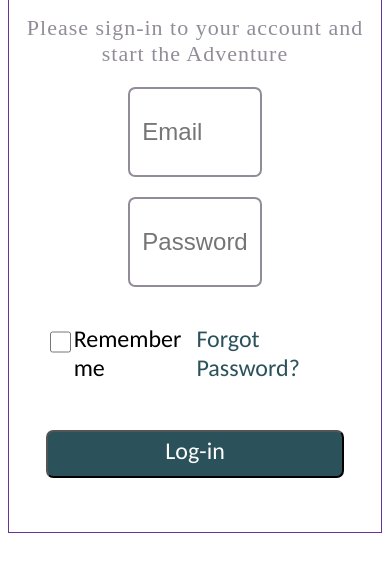
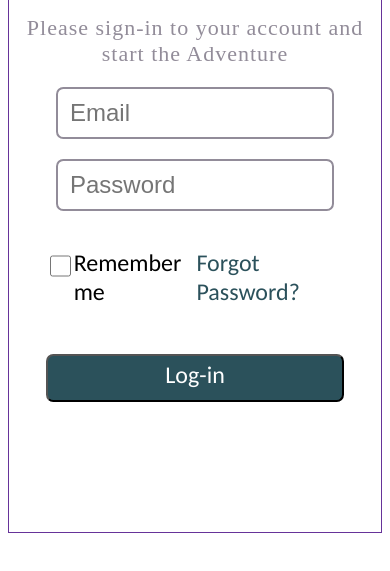
Before and after one commit to horevvs/webservisecenter, a plain HTML site: page index.html in a window 390 px wide. Shown: the part 155-726 px from the top of the page. Drawn offline with nearby package versions, Linux system fonts and the light colour scheme; files whose address does not match are found by name.

Commit message:
добавил медиа запросы

```diff
--- a/index.html
+++ b/index.html
@@ -28,14 +28,15 @@
             <div class="containerTextlower">Please sign-in to your account and start the Adventure</div>
         </div>
 
-        <form name="test" method="post" action="input1.php">
-            <div class="text-field">
-                <input class="text-field__input" type="text" placeholder="Email">
-            </div>
-            <div class="text-field">
-                <input class="text-field__input" type="text" placeholder="Password">
-            </div>
-        </form>
+        <div >
+            <input class="text-field__input" type="text" placeholder="Email">
+
+             <input class="text-field__input" type="text" placeholder="Password">
+        </div>
+
+
+
+
 
         <div class="wscfooter">
             <div class="wscfooterleft">
@@ -50,6 +51,7 @@
 
 
 </body>
-
+<script src="https://unpkg.com/vue@next"></script>
+<script src="/main.js"></script>
 
 </html>
--- a/styles.css
+++ b/styles.css
@@ -95,9 +95,10 @@ input {
 
 
 .text-field__input {
+    display: flex;
     margin-top: 20px;
-    height: 74px;
-    width: 27vw;
+    width: 500px;
+
     font-size: 24px;
     padding: 0.375rem 0.75rem;
     font-weight: 400;
@@ -132,9 +133,25 @@ input {
     font-size: 24px;
 }
 
-a{
+a {
     text-decoration: none;
     color: rgb(43, 81, 91);
     font-family: 'carlito';
     font-size: 24px;
 }
+
+
+
+@media (max-width: 547px)  and (min-width: 400px)
+ {
+   .text-field__input {
+  width:350px;
+}
+  }
+
+  @media (max-width: 400px)
+  {
+    .text-field__input {
+   width:250px;
+ }
+   }
```
Also changed, not shown: main.js (added).
